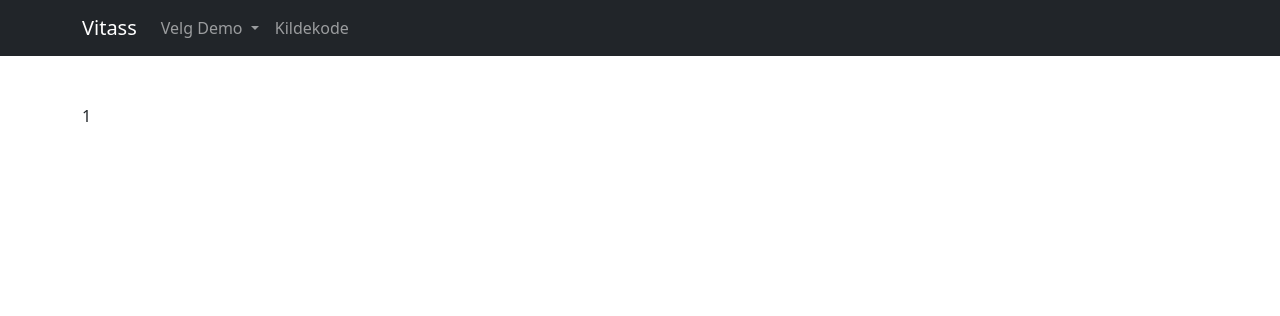
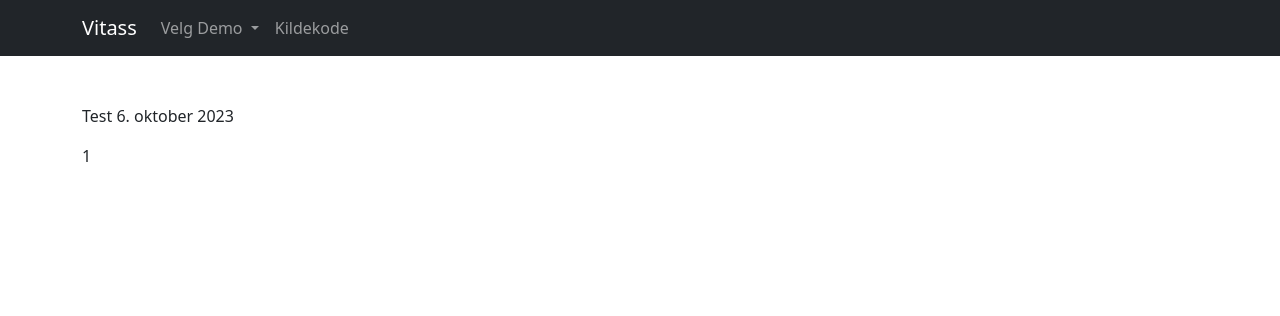
Before and after one commit to uia-worker/vitass, a Django app: template vitass_demo/app/templates/bootstrap/pdf2txt.html in a window 1280 px wide. Shown: the top 316 px of the page. Run offline with Django 4.2, Linux system fonts and the light colour scheme; the template is opened without the code that fills it: most values are stand-ins (such as "Sample title", 1, 10 or a date in 2020); some libraries are stand-ins or nearby versions.

Commit message:
test 20231006

```diff
--- a/vitass_demo/app/templates/bootstrap/pdf2txt.html
+++ b/vitass_demo/app/templates/bootstrap/pdf2txt.html
@@ -4,5 +4,6 @@
 {% block title %}{{ title }} :: {{ block.super }}{% endblock %}
 
 {% block content %}
+    <p>Test 6. oktober 2023</p>
     <p>{{ first_page }}</p>
 {% endblock %}
```
